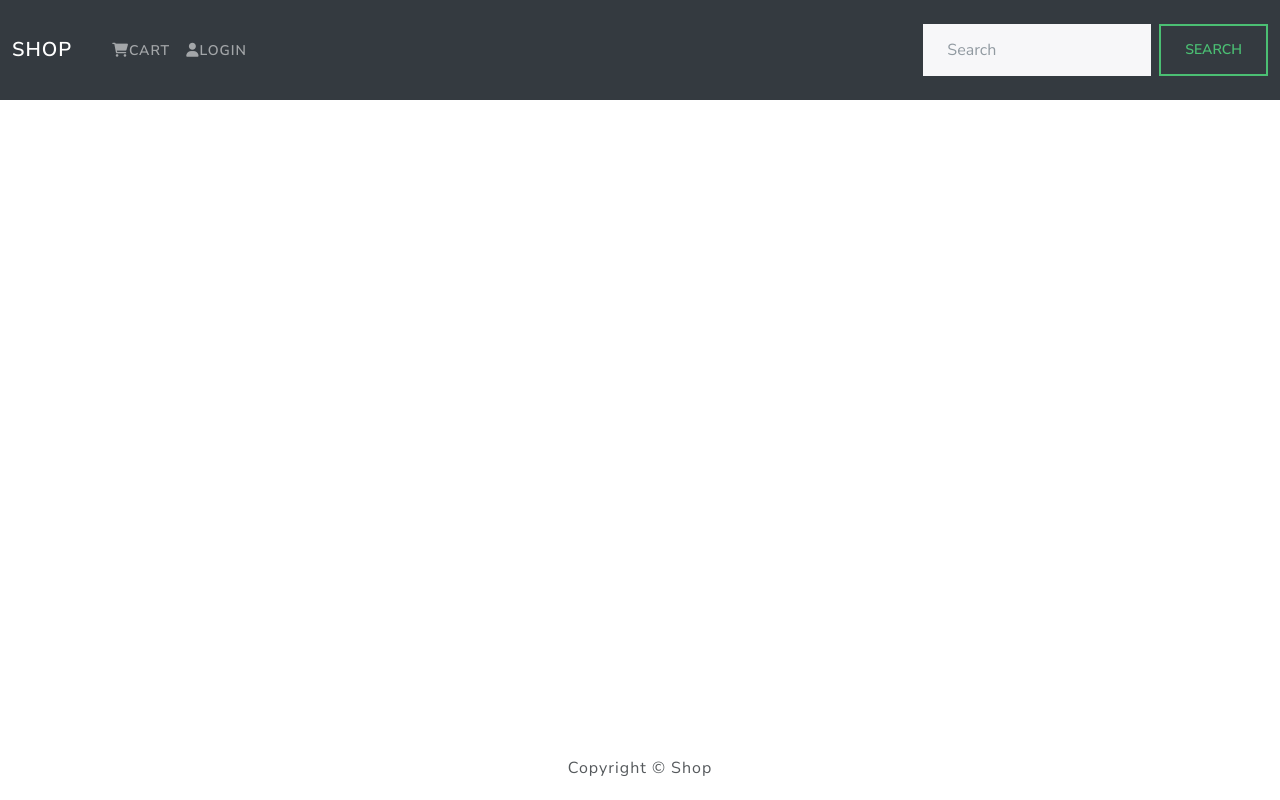
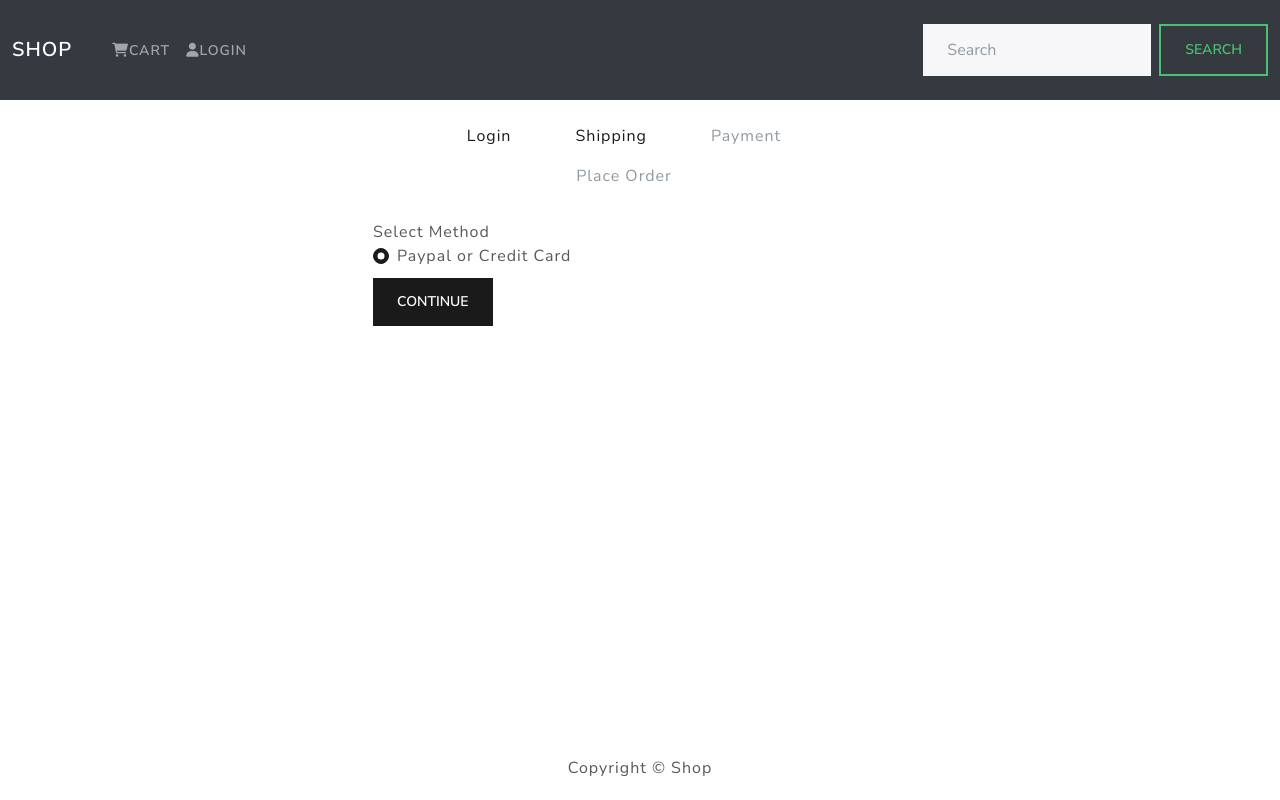
Before and after one commit to pablobt99/react-django-ecomerce-shop, a React (Create React App) app: page /payment in a window 1280 px wide. Built offline with nearby package versions, Linux system fonts and the light colour scheme.

Commit message:
place order

```diff
--- a/src/App.js
+++ b/src/App.js
@@ -8,6 +8,8 @@ import LoginScreen from './screens/LoginScreen'
 import RegisterScreen from './screens/RegisterScreen'
 import ProfileScreen from './screens/ProfileScreen'
 import ShippingScreen from './screens/ShippingScreen'
+import PaymentScreen from './screens/PaymentScreen'
+import PlaceOrderScreen from './screens/PlaceOrderScreen'
 import {Route, Routes} from 'react-router-dom'
 function App() {
   return (
@@ -24,6 +26,8 @@ function App() {
             <Route path='/register' element={<RegisterScreen/>}></Route>
             <Route path='/profile' element={<ProfileScreen/>}></Route>
             <Route path='/shipping' element={<ShippingScreen/>}></Route>
+            <Route path='/payment' element={<PaymentScreen/>}></Route>
+            <Route path='/placeorder' element={<PlaceOrderScreen/>}></Route>
           </Routes>
         </Container>
       </main>
--- a/src/actions/cartActions.js
+++ b/src/actions/cartActions.js
@@ -1,5 +1,10 @@
 import axios from "axios";
-import { CART_ADD_ITEM, CART_REMOVE_ITEM, CART_SAVE_SHIPPING_ADDRESS } from "../constants/cartConstants";
+import {
+    CART_ADD_ITEM,
+    CART_REMOVE_ITEM,
+    CART_SAVE_SHIPPING_ADDRESS,
+    CART_SAVE_PAYMENT_METHOD,
+} from '../constants/cartConstants'
 
 export const addToCart = (id, qty) => async (dispatch, getState) => {
     const {data} = await axios.get(`/api/products/${id}`)
@@ -37,3 +42,12 @@ export const saveShippingAddress = (data) => (dispatch) => {
     })
     localStorage.setItem('shippingAddress', JSON.stringify(data))
 }
+
+export const savePaymentMethod = (data) => (dispatch) => {
+    dispatch({
+        type: CART_SAVE_PAYMENT_METHOD,
+        payload: data,
+
+    })
+    localStorage.setItem('paymentMethod', JSON.stringify(data))
+}
--- /dev/null
+++ b/src/components/CheckoutSteps.jsx
@@ -0,0 +1,64 @@
+import React from 'react'
+import { Nav } from 'react-bootstrap'
+import { LinkContainer } from 'react-router-bootstrap'
+
+function CheckoutSteps(step1, step2, step3, step4) {
+  return (
+    <Nav className='justify-content-center mb-4'>
+        <Nav.Item>
+            {step1 ? (
+                <LinkContainer to='/login'>
+                <Nav.Link>
+                    Login
+                </Nav.Link>
+            </LinkContainer>
+            ): (
+                <Nav.Link disabled>
+                    Login
+                </Nav.Link>
+            )}
+        </Nav.Item>
+        <Nav.Item>
+            {step2 ? (
+                <LinkContainer to='/shipping'>
+                <Nav.Link>
+                    Shipping
+                </Nav.Link>
+            </LinkContainer>
+            ): (
+                <Nav.Link disabled>
+                    Shipping
+                </Nav.Link>
+            )}
+        </Nav.Item>
+        <Nav.Item>
+            {step3 ? (
+                <LinkContainer to='/payment'>
+                <Nav.Link>
+                    Payment
+                </Nav.Link>
+            </LinkContainer>
+            ): (
+                <Nav.Link disabled>
+                    Payment
+                </Nav.Link>
+            )}
+        </Nav.Item>
+        <Nav.Item>
+            {step4 ? (
+                <LinkContainer to='/placeorder'>
+                <Nav.Link>
+                    Place Order
+                </Nav.Link>
+            </LinkContainer>
+            ): (
+                <Nav.Link disabled>
+                    Place Order
+                </Nav.Link>
+            )}
+        </Nav.Item>
+    </Nav>
+  )
+}
+
+export default CheckoutSteps
--- a/src/constants/cartConstants.js
+++ b/src/constants/cartConstants.js
@@ -2,3 +2,5 @@ export const CART_ADD_ITEM = 'CART_ADD_ITEM'
 export const CART_REMOVE_ITEM = 'CART_REMOVE_ITEM'
 
 export const CART_SAVE_SHIPPING_ADDRESS = 'CART_SAVE_SHIPPING_ADDRESS'
+
+export const CART_SAVE_PAYMENT_METHOD = 'CART_SAVE_PAYMENT_METHOD'
--- a/src/reducers/cartReducers.js
+++ b/src/reducers/cartReducers.js
@@ -1,4 +1,9 @@
-import { CART_ADD_ITEM, CART_REMOVE_ITEM, CART_SAVE_SHIPPING_ADDRESS } from '../constants/cartConstants'
+import {
+    CART_ADD_ITEM,
+    CART_REMOVE_ITEM,
+    CART_SAVE_SHIPPING_ADDRESS,
+    CART_SAVE_PAYMENT_METHOD,
+} from '../constants/cartConstants'
 
 
 export const cartReducer = (state={cartItems: [], shippingAddress: {}}, action) => {
@@ -31,7 +36,11 @@ export const cartReducer = (state={cartItems: [], shippingAddress: {}}, action)
                 ...state,
                 shippingAddress: action.payload
             }
-
+        case CART_SAVE_PAYMENT_METHOD:
+            return{
+                ...state,
+                PaymentMethod: action.payload
+            }
 
         default:
             return state
--- /dev/null
+++ b/src/screens/PaymentScreen.jsx
@@ -0,0 +1,53 @@
+import React , {useState, useEffect} from 'react'
+import { Form, Button, Col } from 'react-bootstrap'
+import { useDispatch, useSelector } from 'react-redux'
+import FormContainer from '../components/FormContainer'
+import CheckoutSteps from '../components/CheckoutSteps'
+import { useNavigate } from "react-router";
+//import { savePaymentMethod } from '../actions/cartActions'
+
+function PaymentScreen() {
+    const cart = useSelector(state => state.cart)
+    const{ shippingAddress } = cart
+    const dispatch = useDispatch()
+    const navigate = useNavigate()
+    const [paymentMethod, setPaymentMethod] = useState('PayPal')
+    if(!shippingAddress.address){
+        navigate('/shipping')
+    }
+    const submitHandler = (e) => {
+      e.preventDefault()
+      //dispatch(savePaymentMethod(paymentMethod))
+      navigate('/placeorder')
+    }
+    return (
+    <FormContainer>
+      <CheckoutSteps step1 step2 step3 />
+      <Form onSubmit={submitHandler}>
+        <Form.Group>
+          <Form.Label>
+            Select Method
+            <Col>
+              <Form.Check
+                type='radio'
+                label='Paypal or Credit Card'
+                id='Paypal'
+                name= 'paymentMethod'
+                checked
+                onChange={(e) => setPaymentMethod(e.target.value)}
+              >
+
+              </Form.Check>
+            </Col>
+          </Form.Label>
+        </Form.Group>
+
+        <Button type='submit' variant='primary'>
+          Continue
+        </Button>
+      </Form>
+    </FormContainer>
+  )
+}
+
+export default PaymentScreen
--- /dev/null
+++ b/src/screens/PlaceOrderScreen.jsx
@@ -0,0 +1,16 @@
+import React , {useState, useEffect} from 'react'
+import { Button, Row, Col, ListGroup, Image, Card } from 'react-bootstrap'
+import {  } from 'react-router-dom'
+import { useDispatch, useSelector } from 'react-redux'
+import Message from '../components/Message'
+import CheckoutSteps from '../components/CheckoutSteps'
+import { useNavigate } from "react-router";
+
+function PlaceOrderScreen() {
+  const cart = useSelector(state => state.cart)
+  return (
+    <CheckoutSteps step1 step2 step3 step4/>
+  )
+}
+
+export default PlaceOrderScreen
--- a/src/screens/ShippingScreen.jsx
+++ b/src/screens/ShippingScreen.jsx
@@ -2,6 +2,7 @@ import React , {useState, useEffect} from 'react'
 import { Form, Button } from 'react-bootstrap'
 import { useDispatch, useSelector } from 'react-redux'
 import FormContainer from '../components/FormContainer'
+import CheckoutSteps from '../components/CheckoutSteps'
 import { useNavigate } from "react-router";
 import { saveShippingAddress } from '../actions/cartActions'
 
@@ -26,6 +27,7 @@ function ShippingScreen() {
 
   return (
     <FormContainer>
+        <CheckoutSteps step1 step2/>
         <h1>Shipping</h1>
         <Form onSubmit={submitHandler}>
             <Form.Group controlId='address'>
```
